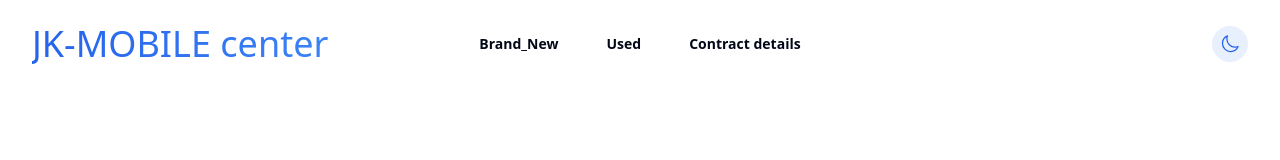
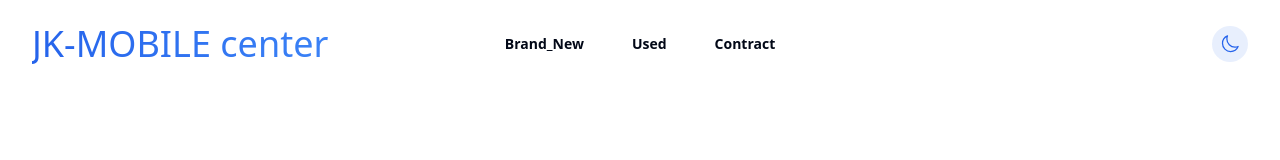
Before and after one commit to JanithKR/reactweb, a React (Create React App) app: page / in a window 1280 px wide. Shown: the top 160 px of the page. Built offline with nearby package versions, Linux system fonts and the light colour scheme.

Commit message:
some changes day 3

```diff
--- a/src/components/Header.jsx
+++ b/src/components/Header.jsx
@@ -49,7 +49,7 @@ export default function Header() {
             rel="noopener noreferrer"
             className="text-sm font-semibold leading-6 text-foreground hover:text-primary transition-colors"
           >
-            Contract details
+            Contract
           </a>
         </div>
         <div className="flex flex-1 justify-end">
```
